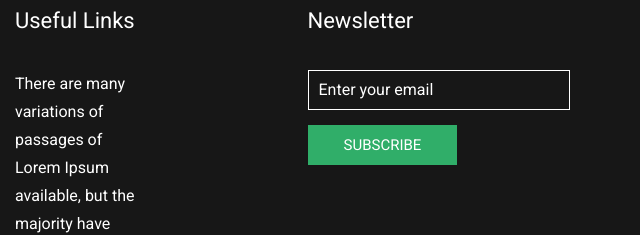
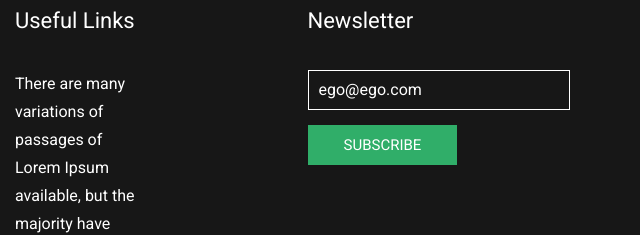
Before and after one commit to dakzit/web-crypto, a plain HTML site: page about.html in a window 1280 px wide. Shown: the part 898-1133 px from the top of the page, 640-1280 px from the left. Drawn offline with nearby package versions, Linux system fonts and the light colour scheme.

Commit message:
branch update

```diff
--- a/about.html
+++ b/about.html
@@ -218,7 +218,7 @@
               Newsletter
             </h5>
             <form action="">
-              <input type="email" placeholder="Enter your email" />
+              <input type="email" placeholder="ego@ego.com" />
               <button>
                 Subscribe
               </button>
```
